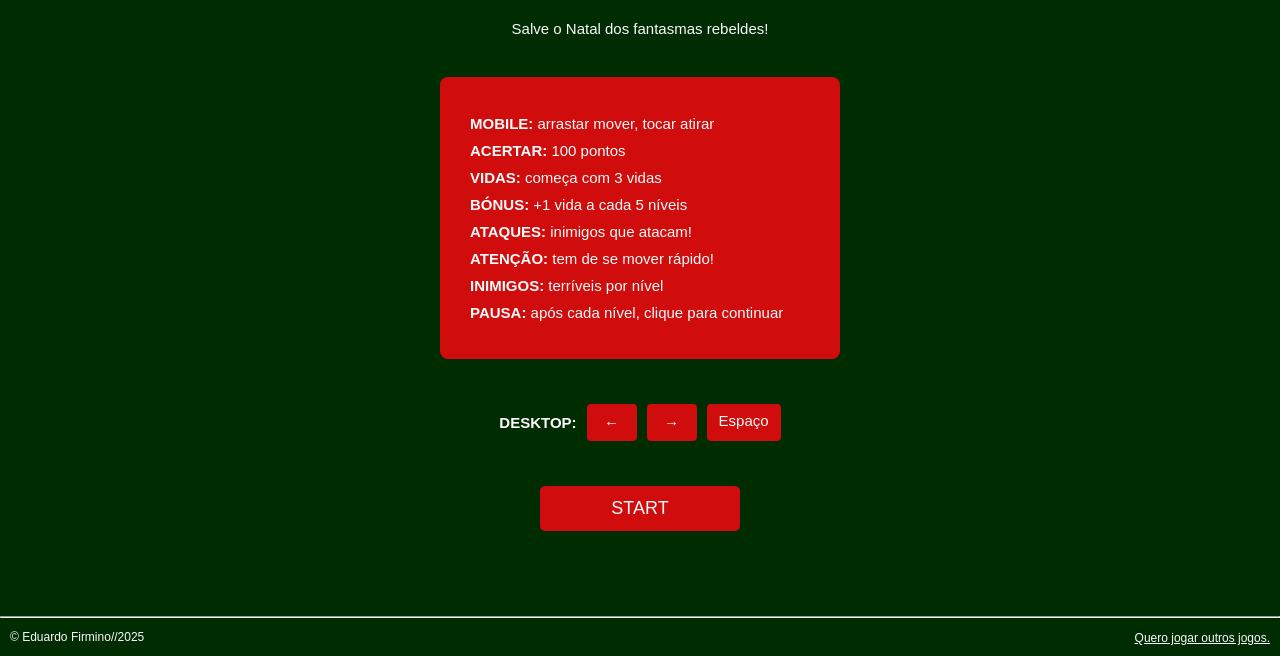
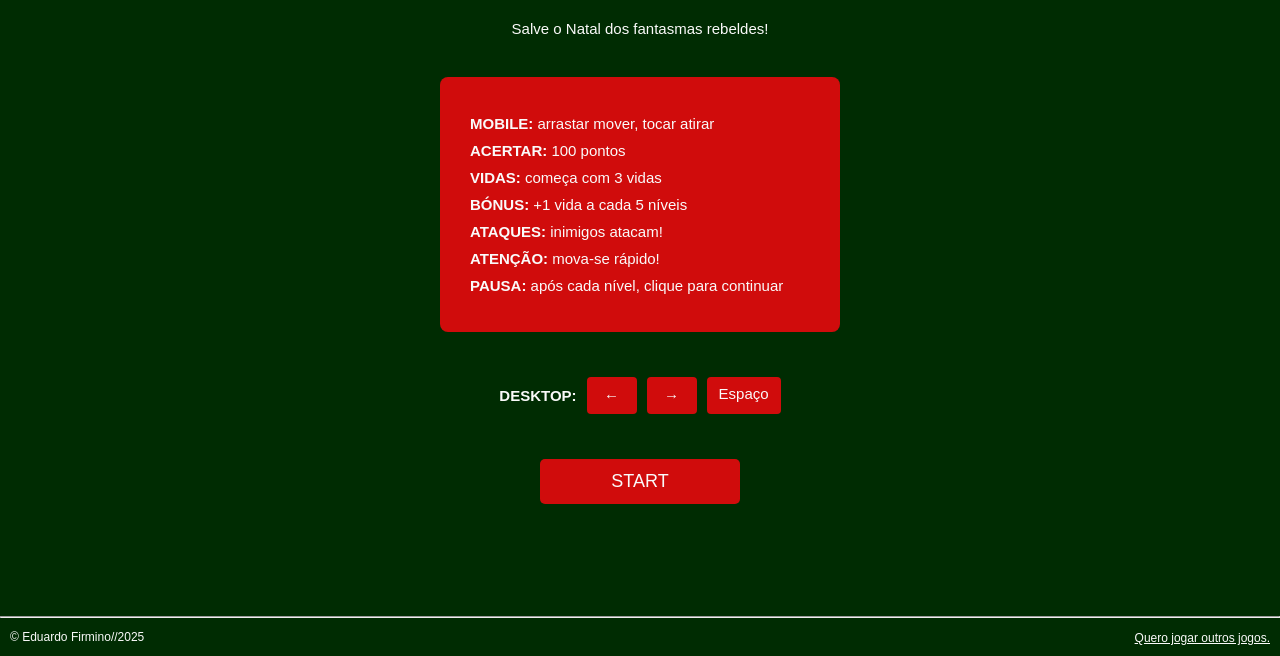
Before and after one commit to eduardosardinha1973-arch/Jogo-Xmas-Invaders, a plain HTML site: page index.html in a window 1280 px wide. Shown: the part 144-800 px from the top of the page. Drawn offline with Linux system fonts and the light colour scheme.

Commit message:
Fix text formatting and improve clarity in index.html

```diff
--- a/index.html
+++ b/index.html
@@ -903,9 +903,8 @@
                         <p><strong>ACERTAR:</strong> 100 pontos</p>
                         <p><strong>VIDAS:</strong> começa com 3 vidas</p>
                         <p><strong>BÓNUS:</strong> +1 vida a cada 5 níveis</p>
-                        <p><strong>ATAQUES:</strong> inimigos que atacam!</p>
-                        <p><strong>ATENÇÃO:</strong> tem de se mover rápido!</p>
-                        <p><strong>INIMIGOS:</strong> terríveis por nível</p>
+                        <p><strong>ATAQUES:</strong> inimigos atacam!</p>
+                        <p><strong>ATENÇÃO:</strong> mova-se rápido!</p>
                         <p><strong>PAUSA:</strong> após cada nível, clique para continuar</p>
                     </div>
 
```
